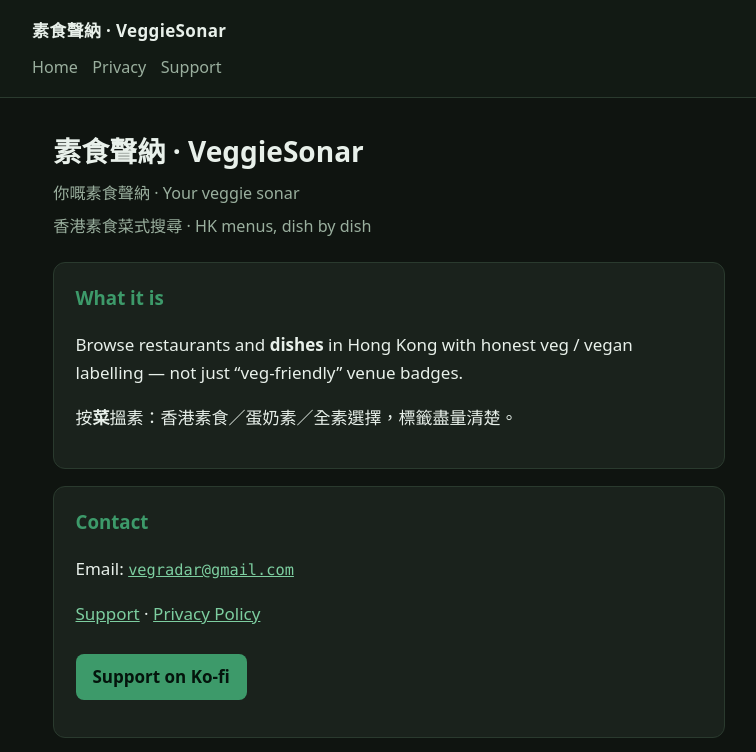
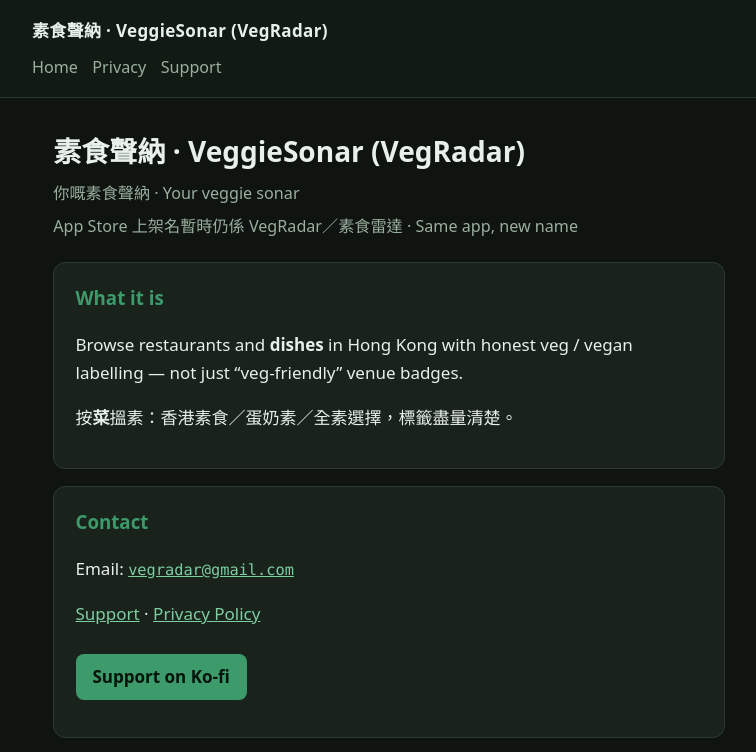
Before and after one commit to vegradar/vegradar.github.io, a plain HTML site: page index.html in a window 1280 px wide. Shown: the top 752 px of the page, without its empty margins (251-1007 px from the left). Drawn offline with Linux system fonts and the light colour scheme; grey boxes are pictures that could not be loaded.

Commit message:
Clarify VeggieSonar (VegRadar) — same live App Store app

```diff
--- a/index.html
+++ b/index.html
@@ -10,7 +10,7 @@
 <body>
   <header>
     <div class="inner">
-      <a class="brand" href="/">素食聲納 · VeggieSonar</a>
+      <a class="brand" href="/">素食聲納 · VeggieSonar (VegRadar)</a>
       <nav>
         <a href="/">Home</a>
         <a href="/privacy/">Privacy</a>
@@ -19,9 +19,9 @@
     </div>
   </header>
   <main>
-    <h1>素食聲納 · VeggieSonar</h1>
+    <h1>素食聲納 · VeggieSonar (VegRadar)</h1>
     <p class="sub">你嘅素食聲納 · Your veggie sonar</p>
-    <p class="sub tight">香港素食菜式搜尋 · HK menus, dish by dish</p>
+    <p class="sub tight">App Store 上架名暫時仍係 VegRadar／素食雷達 · Same app, new name</p>
 
     <div class="card">
       <h2>What it is</h2>
```
